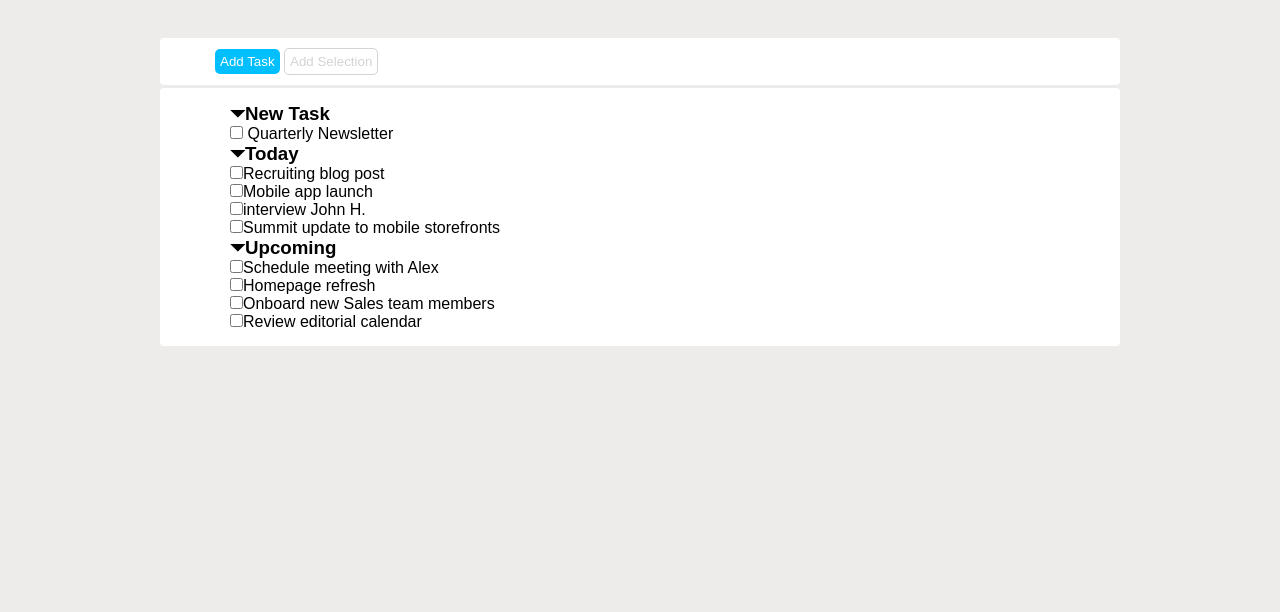
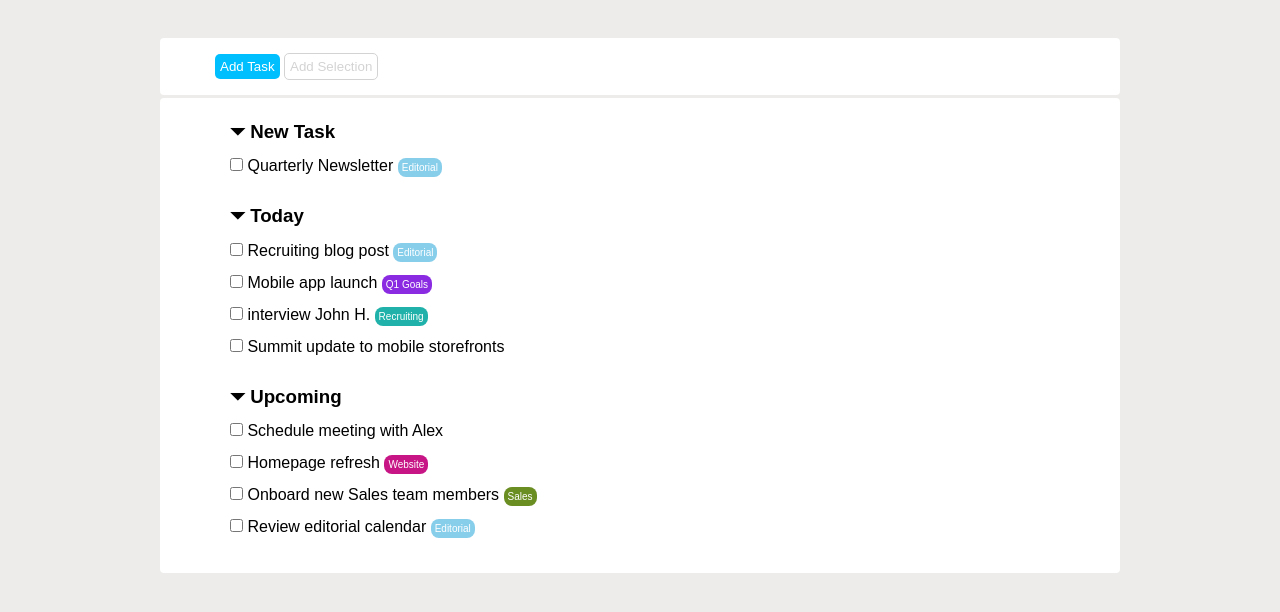
Before and after one commit to federicahu99/html-css-toboolist, a plain HTML site: page index.html in a window 1280 px wide. Shown: the part 72-684 px from the top of the page. Drawn offline with Linux system fonts and the light colour scheme.

Commit message:
etichette

```diff
--- a/css/style.css
+++ b/css/style.css
@@ -34,11 +34,12 @@ body {
     background-color:rgba(217, 215, 214, 0.469);
 }
 
+/* primo contenitore */
 .contenitore {
     margin: 3px auto;
     background-color: white;
     border: none;
-    padding: 10px 55px;
+    padding: 15px 55px;
     width: 75%;
     border-radius: 4px;
 }
@@ -67,5 +68,55 @@ body {
 
 li {
     list-style: none;
+}
 
+#lista-prima {
+    list-style: none;
+    line-height: 2;
+    margin-bottom: 15px;
 }
+
+#lista-seconda {
+    list-style: none;
+    line-height: 2;
+    margin-bottom: 15px;
+}
+
+#lista-terza {
+    list-style: none;
+    line-height: 2;
+    margin-bottom: 15px;
+}
+
+/* etichette label*/
+
+.etichetta {
+    font-size: 10px;
+    border-radius: 8px;
+    color: white;
+    padding: 4px;
+}
+
+.editorial {
+    background-color: skyblue;
+}
+
+.q-one {
+    background-color: blueviolet;
+}
+
+.recruiting {
+    background-color:lightseagreen;
+}
+
+.mobile {
+    background-color:;
+}
+
+.website {
+    background-color: mediumvioletred;
+}
+
+.sales {
+    background-color: olivedrab;
+}
--- a/index.html
+++ b/index.html
@@ -28,9 +28,36 @@
         <div class="contenitore secondo">
              <section>
                 <ul>
-                    <li> <h3>&#9207;New Task</h3>
+                    <li id="lista-prima"> <h3>&#9207; New Task</h3>
                         <ul>
-                            <li><input type="checkbox"id="checkbox"> Quarterly Newsletter</li>
+                            <li>
+                                <input type="checkbox"id="checkbox"> Quarterly Newsletter
+                                <span class="etichetta editorial">Editorial</span>
+                            </li>
+                        </ul>
+                </ul>
+            </section>
+
+            <section>
+                <ul>
+                    <li id="lista-seconda"> <h3>&#9207; Today</h3>
+                        <ul>
+                            <li>
+                                <input type="checkbox"id="checkbox"> Recruiting blog post
+                                <span class="etichetta editorial">Editorial</span>
+                            </li>
+                            <li>
+                                <input type="checkbox"id="checkbox"> Mobile app launch
+                                <span class="etichetta q-one">Q1 Goals</span>
+                            </li>
+                            <li>
+                                <input type="checkbox"id="checkbox"> interview John H.
+                                <span class="etichetta recruiting">Recruiting</span>
+                            </li>
+                            <li>
+                                <input type="checkbox"id="checkbox"> Summit update to mobile storefronts
+                                <span class="etichetta mobile">Mobile</span>
+                            </li>
                         </ul>
                     </li>
                 </ul>
@@ -38,29 +65,28 @@
 
             <section>
                 <ul>
-                    <li> <h3>&#9207;Today</h3>
+                    <li id="lista-terza"> <h3>&#9207; Upcoming</h3>
                         <ul>
-                            <li><input type="checkbox"id="checkbox">Recruiting blog post</li>
-                            <li><input type="checkbox"id="checkbox">Mobile app launch</li>
-                            <li><input type="checkbox"id="checkbox">interview John H.</li>
-                            <li><input type="checkbox"id="checkbox">Summit update to mobile storefronts</li>
+                            <li>
+                                <input type="checkbox"id="checkbox"> Schedule meeting with Alex
+                            </li>
+                            <li>
+                                <input type="checkbox"id="checkbox"> Homepage refresh
+                                <span class="etichetta website">Website</span>
+                            </li>
+                            <li>
+                                <input type="checkbox"id="checkbox"> Onboard new Sales team members
+                                <span class="etichetta sales">Sales</span>
+                            </li>
+                            <li>
+                                <input type="checkbox"id="checkbox"> Review editorial calendar
+                                <span class="etichetta editorial">Editorial</span>
+                            </li>
                         </ul>
                     </li>
                 </ul>
             </section>
 
-            <section>
-                <ul>
-                    <li> <h3>&#9207;Upcoming</h3>
-                        <ul>
-                            <li><input type="checkbox"id="checkbox">Schedule meeting with Alex</li>
-                            <li><input type="checkbox"id="checkbox">Homepage refresh</li>
-                            <li><input type="checkbox"id="checkbox">Onboard new Sales team members</li>
-                            <li><input type="checkbox"id="checkbox">Review editorial calendar</li>
-                        </ul>
-                    </li>
-                </ul>
-            </section>
         </div>
     </main>
 
```
